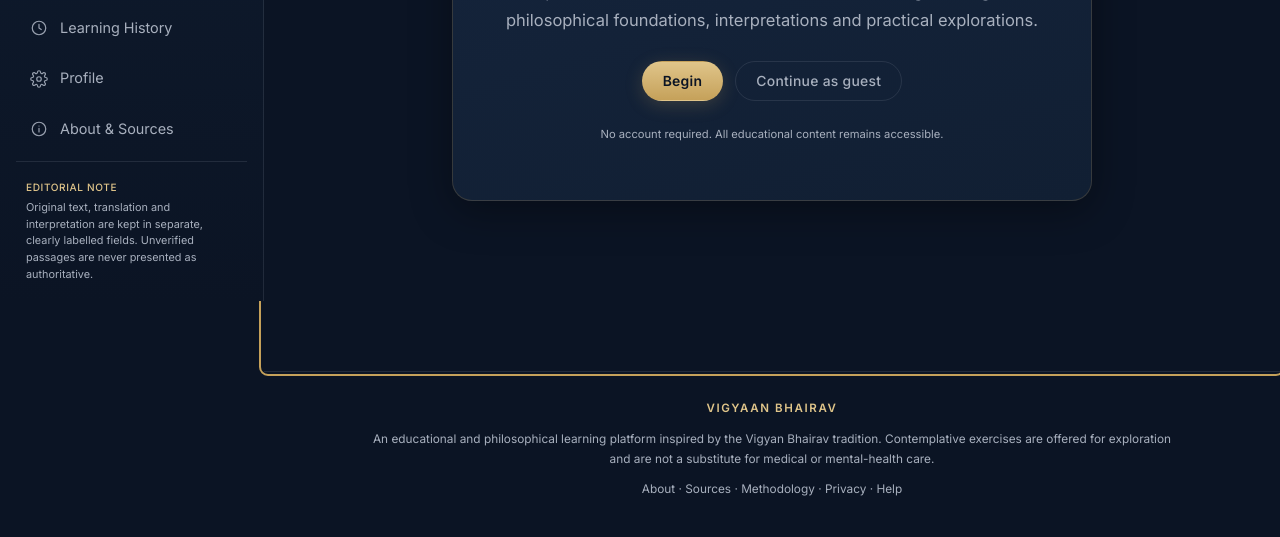
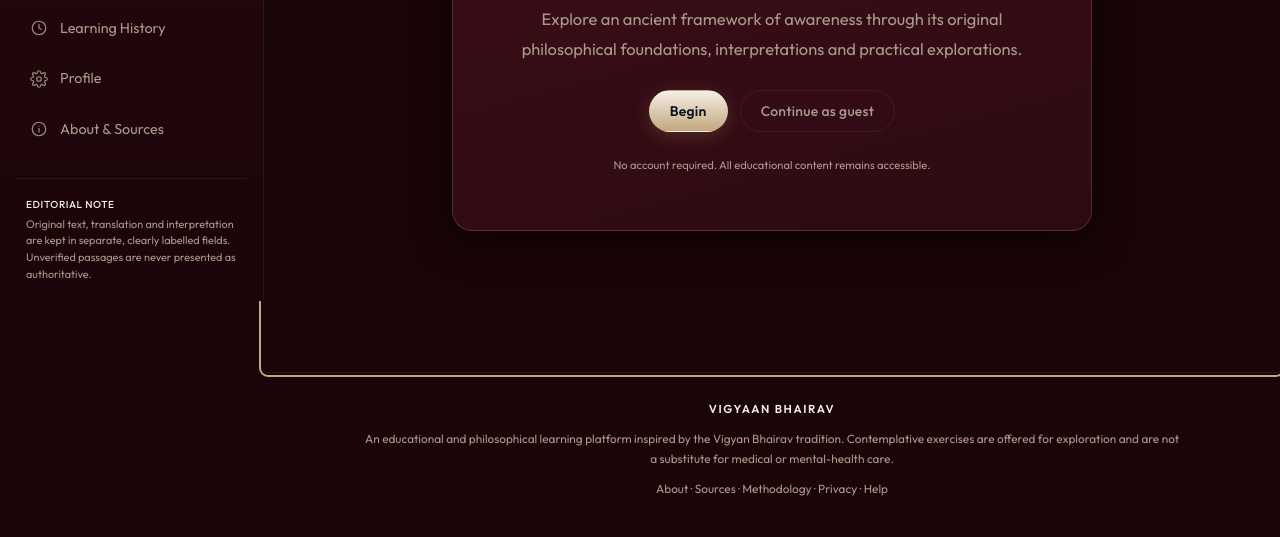
Before and after one commit to adityataksande463-cloud/The-Fourth-Dimention, a plain HTML site: page index.html in a window 1280 px wide. Shown: the part 499-1036 px from the top of the page. Drawn offline with nearby package versions, Linux system fonts and the light colour scheme.

Commit message:
Update index.html

```diff
--- a/index.html
+++ b/index.html
@@ -40,70 +40,62 @@
   <!-- Google Fonts -->
   <link rel="preconnect" href="https://fonts.googleapis.com">
   <link rel="preconnect" href="https://fonts.gstatic.com" crossorigin>
-  <link href="https://fonts.googleapis.com/css2?family=Cormorant+Garamond:wght@400;500;600;700&family=Inter:wght@300;400;500;600&family=Noto+Sans+Devanagari:wght@400;500;600&family=Noto+Serif+Devanagari:wght@400;500;600&display=swap" rel="stylesheet">
-
+  <link href="https://fonts.googleapis.com/css2?family=Outfit:wght@300;400;500;600&family=Playfair+Display:wght@400;500;600;700&family=Noto+Sans+Devanagari:wght@400;500;600&family=Noto+Serif+Devanagari:wght@400;500;600&display=swap" rel="stylesheet">
   <style>
     /* =========================================================================
        DESIGN SYSTEM & VARIABLES
        ========================================================================= */
 :root {
-      /* Cosmic Dark Theme (Default) */
-      --navy: #0B1424;
-      --deep: #111F33;
-      --deep-2: #16263F;
-      --deep-3: #1C2E4A;
-      --gold: #C5A15A;
-      --gold-soft: #E0C58A;
-      --gold-dim: rgba(197, 161, 90, 0.22);
-      --ivory: #F1EBDD;
-      --muted: #A8B0BE;
-      --white: #F7F7F5;
-      --line: rgba(197, 161, 90, 0.20);
-      --line-soft: rgba(168, 176, 190, 0.14);
-      --shadow: 0 10px 40px rgba(0, 0, 0, 0.35);
+  /* Cosmic Dark Theme - Beige & Burgundy Edition */
+  --navy: #1A0508; /* Deepest Burgundy/Black for Background */
+  --deep: #2D0A12; /* Dark Burgundy for Cards */
+  --deep-2: #420F1A; /* Lighter Burgundy for Hover States */
+  --deep-3: #5A1423; /* Muted Maroon for Borders/Accents */
+  --gold: #C4A77D; /* Warm Beige/Gold Accent */
+  --gold-soft: #F5EFE6; /* Light Beige for Headings */
+  --gold-dim: rgba(196, 167, 125, 0.20); /* Subtle Beige */
+  --ivory: #E5D9C5; /* Beige for Body Text */
+  --muted: #A89A8C; /* Dusty Beige for Muted Text */
+  --white: #FFFBF4; /* Brightest Beige */
+  --line: rgba(229, 217, 197, 0.15); /* Beige Borders */
+  --line-soft: rgba(229, 217, 197, 0.08); /* Soft Beige Borders */
+  --shadow: 0 10px 40px rgba(0, 0, 0, 0.6);
 
   /* Geometry */
   --radius: 14px;
   --radius-sm: 10px;
   --radius-lg: 20px;
 
-      /* Typography */
+  /* Typography - Clean Aesthetic */
   --fs: 16px;
-      --serif: 'Cormorant Garamond', Georgia, 'Times New Roman', serif;
-      --sans: 'Inter', system-ui, -apple-system, 'Segoe UI', sans-serif;
-      --dev-serif: 'Noto Serif Devanagari', 'Cormorant Garamond', serif;
-      --dev-sans: 'Noto Sans Devanagari', 'Inter', sans-serif;
+  --serif: 'Playfair Display', Georgia, serif;
+  --sans: 'Outfit', system-ui, -apple-system, 'Segoe UI', sans-serif;
+  --dev-serif: 'Noto Serif Devanagari', 'Playfair Display', serif;
+  --dev-sans: 'Noto Sans Devanagari', 'Outfit', sans-serif;
 
   /* Layout & Motion */
   --sidebar-w: 264px;
   --maxw: 1120px;
   --ease: cubic-bezier(0.4, 0, 0.2, 1);
-      --focus-ring: 0 0 0 3px rgba(197, 161, 90, 0.40);
-    }
-
-    /* Manuscript Theme */
+  --focus-ring: 0 0 0 3px rgba(196, 167, 125, 0.40);
+}
+
+/* Manuscript Theme - Light Beige & Burgundy Edition */
 body.theme-manuscript {
-      --navy: #F1EBDD;
-      --deep: #FAF6EC;
-      --deep-2: #F3ECDC;
-      --deep-3: #EBE2CE;
-      --gold: #8B6B2E;
-      --gold-soft: #A9843C;
-      --gold-dim: rgba(139, 107, 46, 0.20);
-      --ivory: #2A2620;
-      --muted: #6B6355;
-      --white: #26221C;
-      --line: rgba(139, 107, 46, 0.28);
-      --line-soft: rgba(80, 70, 55, 0.14);
-      --shadow: 0 10px 40px rgba(120, 105, 80, 0.16);
-    }
-
-    /* Language Specific Typography */
-    body[data-lang="hi"] { font-family: var(--dev-sans); }
-    body[data-lang="sa"] h1,
-    body[data-lang="sa"] h2,
-    body[data-lang="sa"] h3,
-    body[data-lang="sa"] h4 { font-family: var(--dev-serif); }
+  --navy: #F5EFE6; /* Main Light Beige Background */
+  --deep: #FFFBF4; /* Lighter Beige Cards */
+  --deep-2: #EBE2D4; /* Hover Beige */
+  --deep-3: #DCD0BE; /* Borders */
+  --gold: #5A1423; /* Deep Burgundy Accent */
+  --gold-soft: #7A1D2E; /* Lighter Burgundy Text Accent */
+  --gold-dim: rgba(90, 20, 35, 0.10);
+  --ivory: #2A0A12; /* Deep Burgundy/Black for Text */
+  --muted: #6B5B55; /* Muted Brown/Beige */
+  --white: #1A0508; /* Darkest Text */
+  --line: rgba(90, 20, 35, 0.20);
+  --line-soft: rgba(90, 20, 35, 0.10);
+  --shadow: 0 10px 40px rgba(90, 20, 35, 0.08);
+}
 
     /* =========================================================================
        RESET & BASE TYPOGRAPHY
@@ -310,7 +302,7 @@
       height: 40px;
       flex: 0 0 40px;
       border-radius: 50%;
-      background: radial-gradient(circle at 32% 28%, var(--gold-soft), var(--gold) 42%, #6d5322 100%);
+      background: radial-gradient(circle at 32% 28%, var(--gold-soft), var(--gold) 42%, var(--deep-3) 100%);
       display: grid;
       place-items: center;
       font-family: var(--dev-serif);
@@ -697,9 +689,8 @@
   border: 1px solid var(--line);
   padding: 52px 42px;
   margin-bottom: 30px;
-      background: radial-gradient(1200px 420px at 82% -10%, rgba(197, 161, 90, 0.16), transparent 62%), radial-gradient(700px 340px at 8% 110%, rgba(64, 110, 180, 0.16), transparent 60%), linear-gradient(160deg, var(--deep-2), var(--deep) 55%, var(--navy));
-    }
-
+  background: radial-gradient(1200px 420px at 82% -10%, rgba(196, 167, 125, 0.15), transparent 62%), radial-gradient(700px 340px at 8% 110%, rgba(90, 20, 35, 0.20), transparent 60%), linear-gradient(160deg, var(--deep-2), var(--deep) 55%, var(--navy));
+}
     .hero::after {
       content: "";
       position: absolute;
```
Lines whose indentation alone changed are shown as unchanged.
